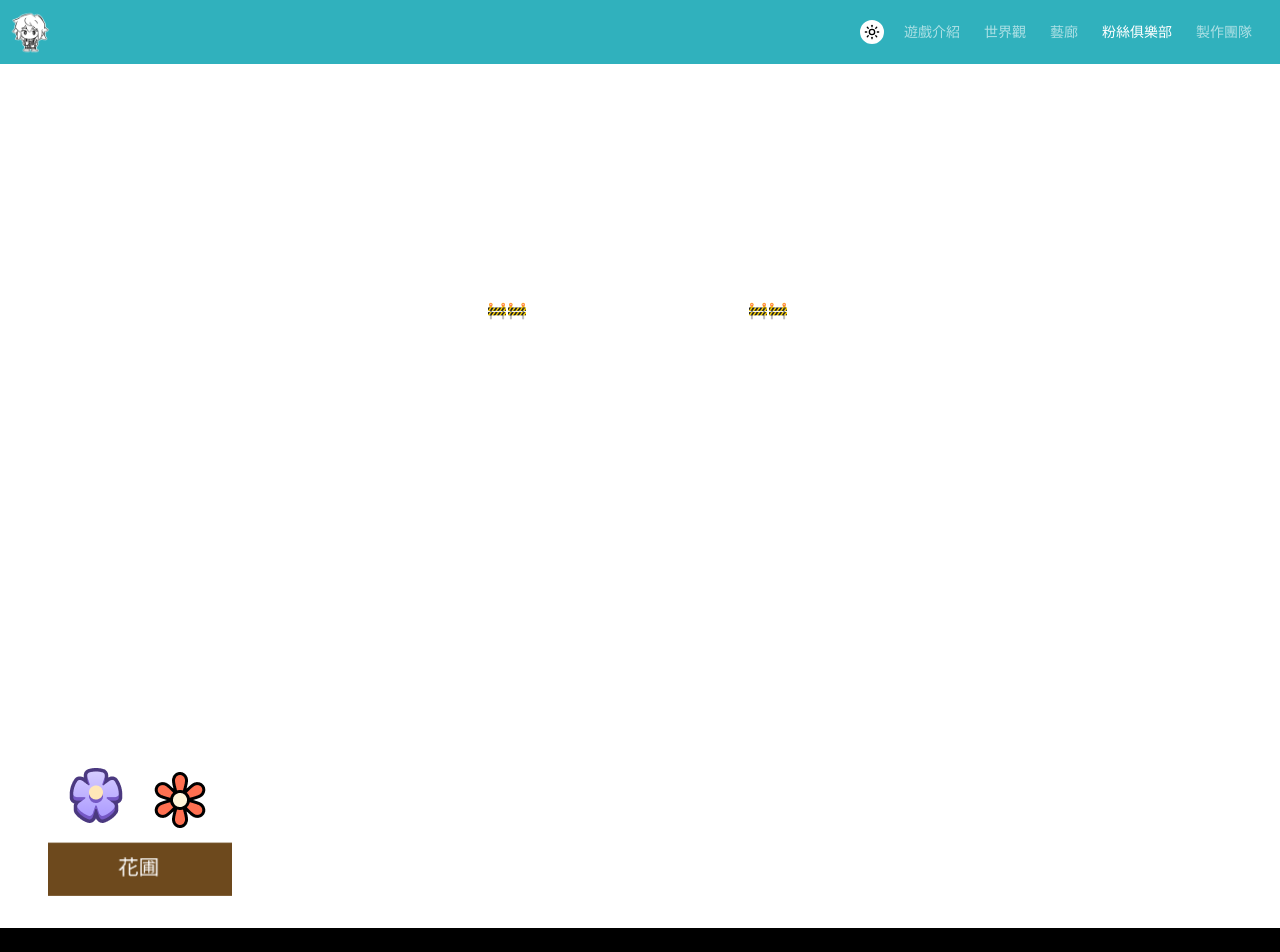
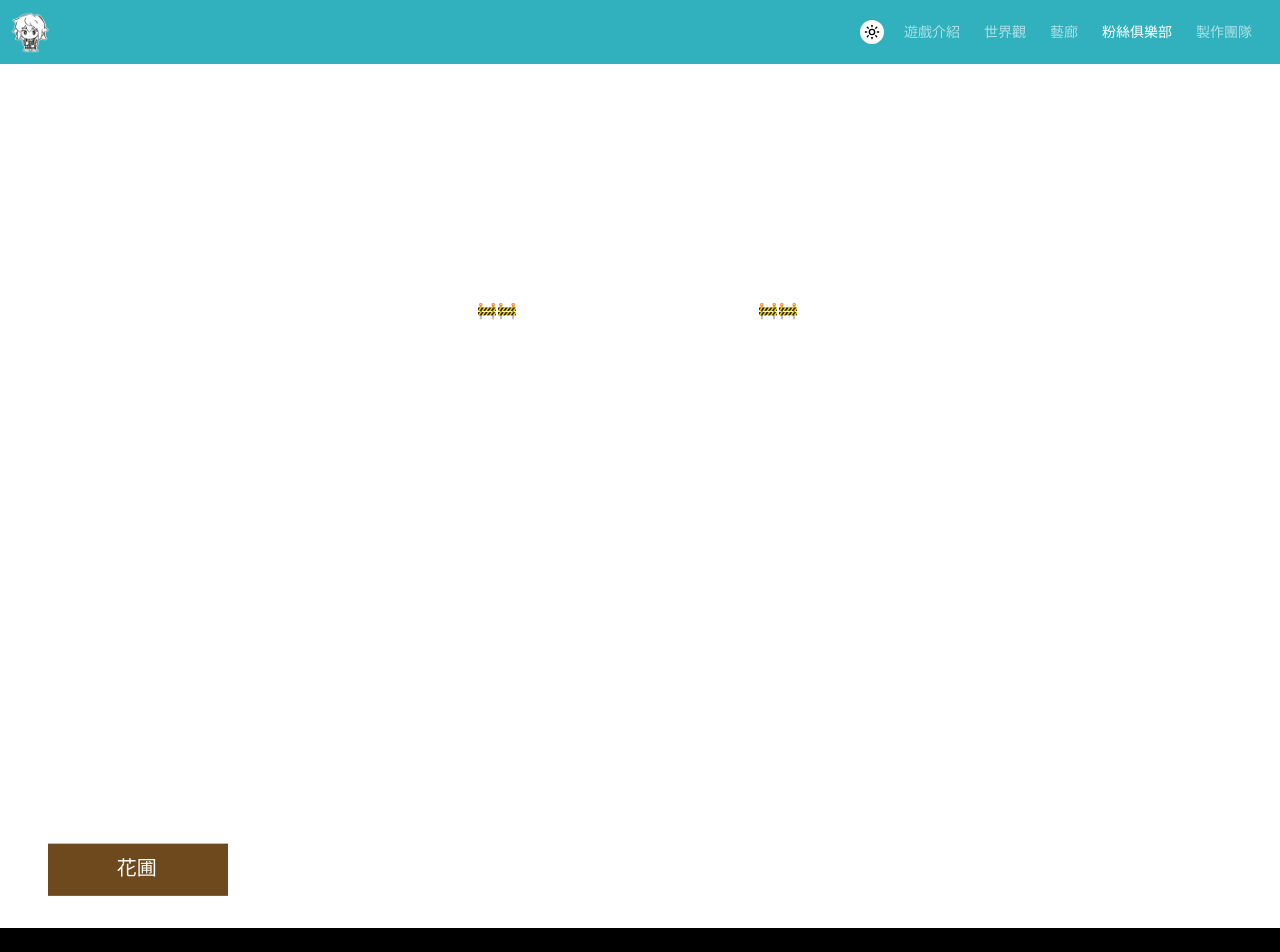
Before and after one commit to xiaaaaaa/LUCID-gameWebsite, a React (Vite) app: page /fanclub in a window 1280 px wide. Shown: the top 952 px of the page. Built offline with nearby package versions, Linux system fonts and the light colour scheme.

Commit message:
送花後 花圃多花
連帶修正 其他建制中頁面內容

```diff
--- a/src/components/Garden.jsx
+++ b/src/components/Garden.jsx
@@ -1,25 +1,24 @@
+import { useSelector } from "react-redux";
+import { selectGetFlowerPeople } from "../redux/getFlowerSlice";
+import GardenFlowers from "./GardenFlowers";
+
 function Garden({ isStuck }) {
+    const getFlowerList = useSelector(selectGetFlowerPeople);
+
     return (
         <>
             {/* 桌面版 */}
             <div className="hidden sm:flex">
                 {/* 當 garden 接觸到 footer 時，isStuck 會改變。isStuck=false fixed 固定在螢幕左下；isStuck=true absolute 固定在父容器上方 96px */}
                 <div className={`${isStuck ? 'absolute bottom-70' : 'fixed bottom-6'} left-12 size-fit z-50 transition-all duration-300`}>
-                    {/* data-tip：hover 上的字 */}
                     <ul className="menu menu-horizontal bg-transparent rounded-box -mb-1 ">
-                        <li>
-                            <a className="tooltip hover:!bg-transparent" data-tip="風信子">
-                                <img src="/images/flower1.png" alt="flowerShopIcon" />
-                            </a>
-                        </li>
-                        <li >
-                            <a className="tooltip hover:!bg-transparent" data-tip="雛菊">
-                                <img src="/images/flower2.png" alt="flowerShopIcon" />
-                            </a>
-                        </li>
-
+                        { getFlowerList.map((item, index) => (
+                            <li key={index}>
+                                <GardenFlowers byWho={item.name} flowerName={item.flower}/>
+                            </li>
+                        ))}
                     </ul>
-                    <img className="w-full h-full object-contain" src="/images/garden.png" alt="flowerShopIcon" />
+                    <img className="w-[180px] h-auto object-contain" src="/images/garden.png" alt="flowerShopIcon" />
                 </div>
             </div>
 
@@ -28,22 +27,14 @@ function Garden({ isStuck }) {
                 <div className="fixed bottom-6 w-full flex justify-center z-50">
                     {/* 當 garden 接觸到 footer 時，isStuck 會改變。isStuck=false fixed 固定在螢幕左下；isStuck=true absolute 固定在父容器上方 96px */}
                     <div className={`${isStuck ? 'absolute bottom-75' : 'fixed bottom-6'} size-fit transition-all duration-300`}>
-                        {/* data-tip：hover 上的字 */}
-                        <ul className="menu menu-horizontal bg-transparent rounded-box -mb-1 ">
-                            <li>
-                                <a className="tooltip hover:!bg-transparent" data-tip="風信子">
-                                    <img src="/images/flower1.png" alt="flowerShopIcon" />
-                                </a>
+                    <ul className="menu menu-horizontal bg-transparent rounded-box -mb-1">
+                        { getFlowerList.map((item, index) => (
+                            <li key={index}>
+                                <GardenFlowers byWho={item.name} flowerName={item.flower}/>
                             </li>
-                            <li >
-                                <a className="tooltip hover:!bg-transparent" data-tip="雛菊">
-                                    <img src="/images/flower2.png" alt="flowerShopIcon" />
-                                </a>
-                            </li>
-
-                        </ul>
-
-                        <img className="w-full h-full object-contain" src="/images/garden.png" alt="flowerShopIcon" />
+                        ))}
+                    </ul>
+                        <img className="w-[180px] h-auto object-contain" src="/images/garden.png" alt="flowerShopIcon" />
                     </div>
                 </div>
             </div>
--- /dev/null
+++ b/src/components/GardenFlowers.jsx
@@ -0,0 +1,18 @@
+import flowerProducts from "../json/flowerProduct.json";
+
+function GardenFlowers( {byWho, flowerName} ) {
+    // 找到對應的花朵產品
+    const flower = flowerProducts.find(product => product.name === flowerName);
+    // 使用找到的花朵封面圖，如果沒找到則使用預設圖片
+    const flowerImage = flower ? flower.image : "/images/flower1.png";
+
+    return (
+        <li className="!bg-transparent">
+            <a className="tooltip !bg-transparent !p-0" data-tip={`${flowerName}  -- by ${byWho}`} >
+                <img src={flowerImage} alt={flowerName} className="w-[50px] h-[50px]"/>
+            </a>
+        </li>
+    );
+}
+
+export default GardenFlowers;
--- a/src/pages/FanClubPage.jsx
+++ b/src/pages/FanClubPage.jsx
@@ -12,7 +12,7 @@ function FanClubPage() {
                         <p>----------------------------------------------------</p>
                         <p>----------------------------------------------------</p>
                         <p>----------------------------------------------------</p>
-                        <p>----- 🚧🚧 屬於你的 「FanClub」 施工中 🚧🚧 ------</p>
+                        <p>---- 🚧🚧 屬於你的 「粉絲俱樂部」 施工中 🚧🚧 -----</p>
                         <p>----------------------------------------------------</p>
                         <p>----------------------------------------------------</p>
                         <p>----------------------------------------------------</p>
--- a/src/pages/TeamPage.jsx
+++ b/src/pages/TeamPage.jsx
@@ -12,7 +12,7 @@ function TeamPage() {
                         <p>----------------------------------------------------</p>
                         <p>----------------------------------------------------</p>
                         <p>----------------------------------------------------</p>
-                        <p>- 🚧🚧 讓你更了解我們的「團隊介紹」 施工中 🚧🚧 -</p>
+                        <p>- 🚧🚧 讓你更了解我們的「製作團隊」 施工中 🚧🚧 -</p>
                         <p>----------------------------------------------------</p>
                         <p>----------------------------------------------------</p>
                         <p>----------------------------------------------------</p>
```
